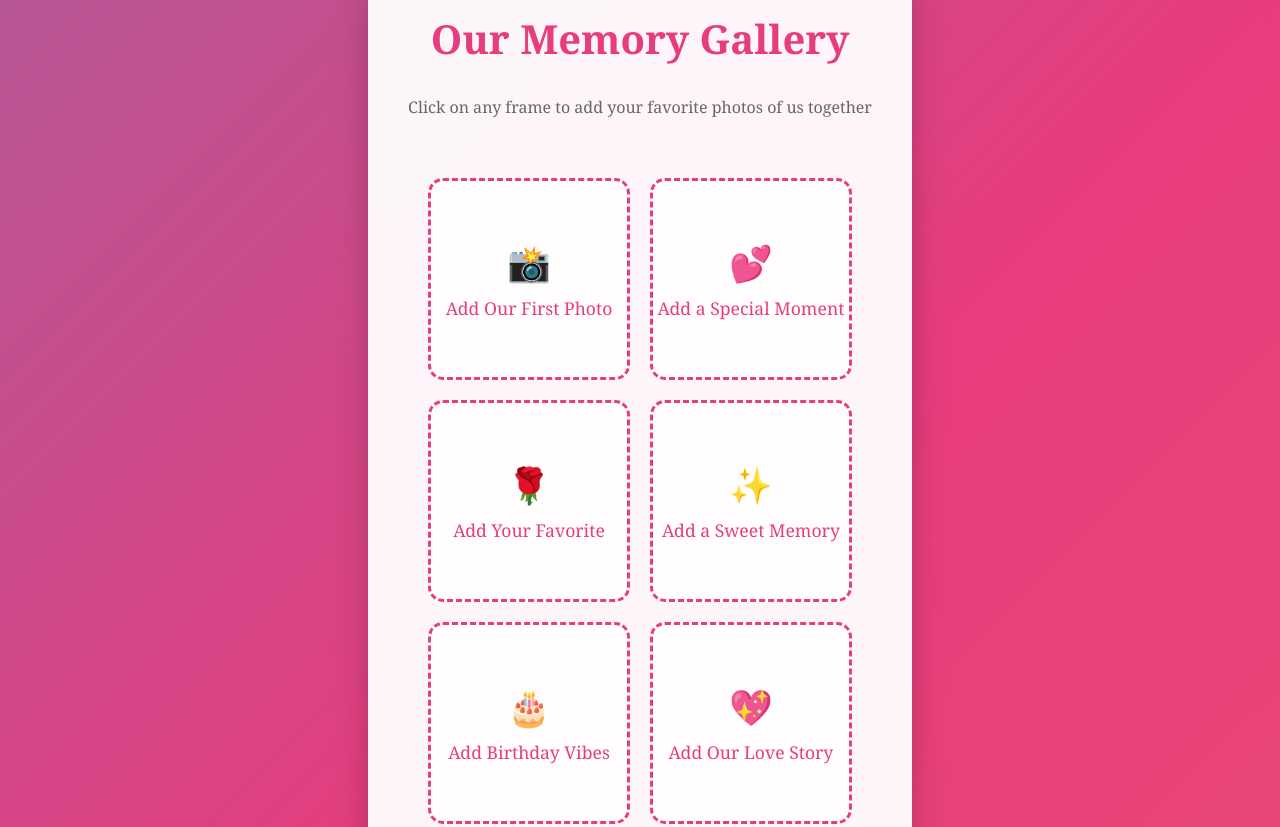
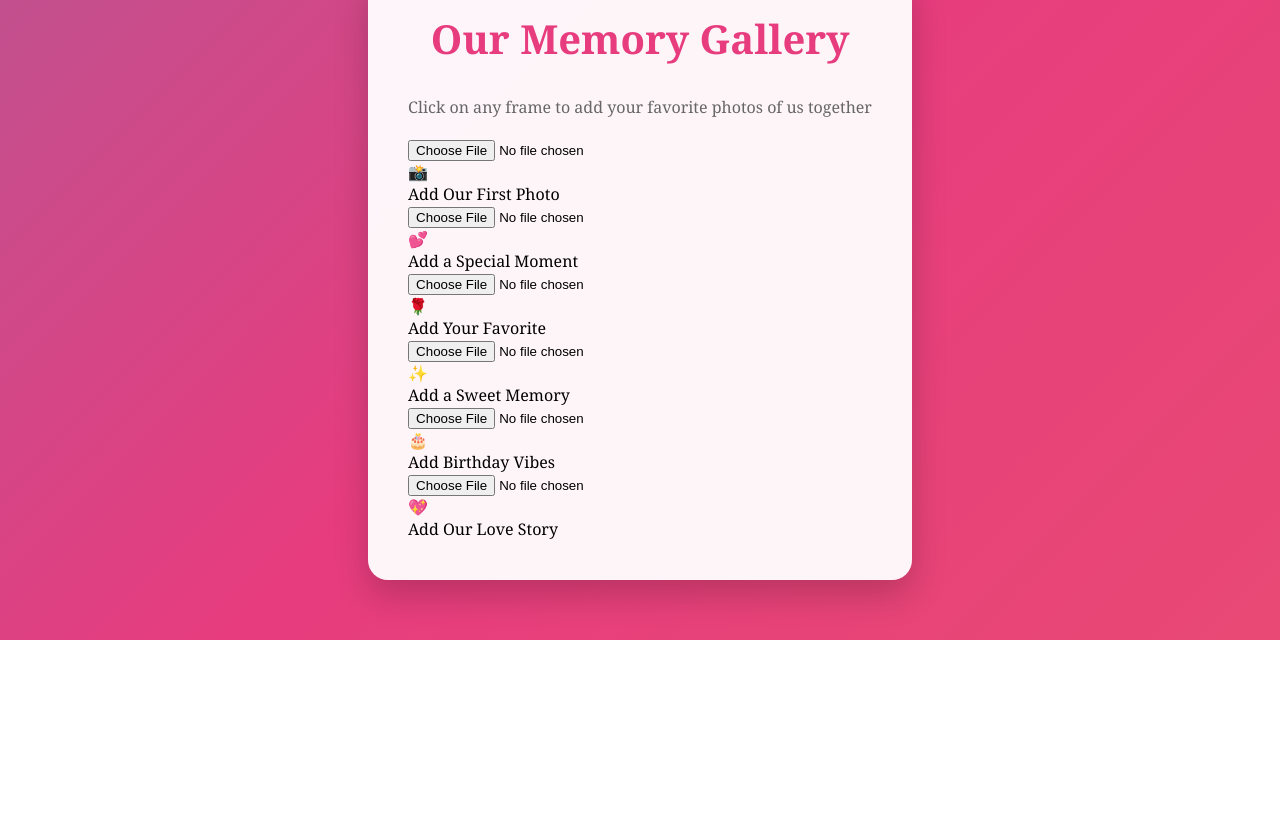
Before and after one commit to NaveenSunny05/Nikki, a plain HTML site: page index.html in a window 1280 px wide. Shown: the part 1580-2407 px from the top of the page. After the commit the page ends 2220 px from the top, so only its background shows below. Drawn offline with Linux system fonts and the light colour scheme.

Commit message:
Update index.html

```diff
--- a/index.html
+++ b/index.html
@@ -245,61 +245,7 @@
             margin-bottom: 30px;
         }
 
-        .photo-gallery {
-            display: grid;
-            grid-template-columns: repeat(auto-fit, minmax(200px, 1fr));
-            gap: 20px;
-            margin: 40px 0;
-            padding: 20px;
-        }
 
-        .photo-slot {
-            aspect-ratio: 1;
-            border: 3px dashed #e73c7e;
-            border-radius: 15px;
-            display: flex;
-            align-items: center;
-            justify-content: center;
-            background: rgba(255, 255, 255, 0.8);
-            cursor: pointer;
-            transition: all 0.3s ease;
-            position: relative;
-            overflow: hidden;
-        }
-
-        .photo-slot:hover {
-            transform: scale(1.05);
-            box-shadow: 0 8px 25px rgba(231, 60, 126, 0.3);
-        }
-
-        .photo-slot input[type="file"] {
-            display: none;
-        }
-
-        .photo-slot label {
-            display: flex;
-            flex-direction: column;
-            align-items: center;
-            justify-content: center;
-            width: 100%;
-            height: 100%;
-            cursor: pointer;
-            color: #e73c7e;
-            font-size: 1.1em;
-            text-align: center;
-        }
-
-        .photo-slot img {
-            width: 100%;
-            height: 100%;
-            object-fit: cover;
-            border-radius: 12px;
-        }
-
-        .upload-icon {
-            font-size: 2em;
-            margin-bottom: 10px;
-        }
 
         .signature {
             text-align: right;
@@ -569,23 +515,7 @@
             }, 1000);
         }
 
-        // Photo upload functionality
-        function loadPhoto(input, slotNumber) {
-            if (input.files && input.files[0]) {
-                const reader = new FileReader();
-                const slot = input.parentElement;
 
-                reader.onload = function(e) {
-                    slot.innerHTML = `<img src="${e.target.result}" alt="Uploaded photo ${slotNumber}">`;
-                    slot.onclick = function() {
-                        // Allow re-uploading by clicking the image
-                        input.click();
-                    };
-                };
-
-                reader.readAsDataURL(input.files[0]);
-            }
-        }
 
         // Add some sparkle effects
         function createSparkle() {
```
